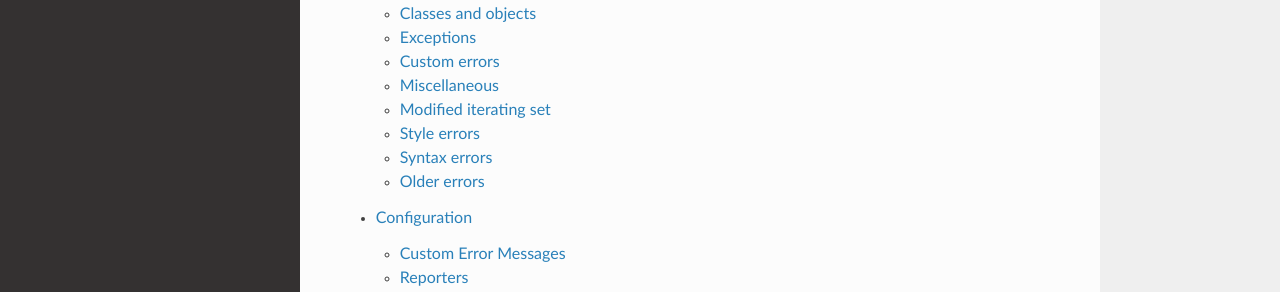
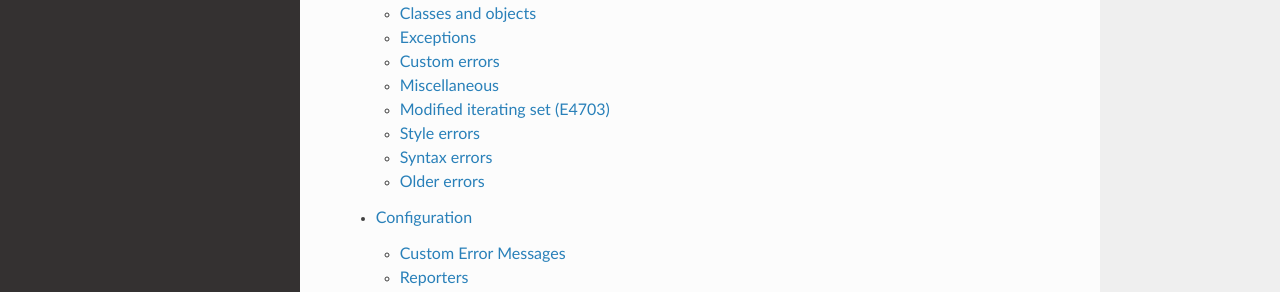
Before and after one commit to pyta-uoft/pyta, a Sphinx documentation site: the page built from docs/index.md, in a window 1280 px wide and 1177 px high. Shown: the part 530-822 px from the top of the window. Built offline with Sphinx 7.4.7 and the Read the Docs theme 2.0.0, drawn with Linux system fonts in a browser that asks for light colours.

Commit message:
Adding error code to title

````diff
--- a/docs/checkers/index.md
+++ b/docs/checkers/index.md
@@ -2559,11 +2559,11 @@ and `pdb.set_trace()`) are found. These breakpoints should be removed in product
 
 (E4703)=
 
-## Modified iterating set
+## Modified iterating set (E4703)
 
 This error occurs when a set is modified inside a for loop by adding or removing items from the `set`. Other types of modification are actually okay, and do not trigger the error. A copy of the `set` can be used instead.
 
-```{literalinclude} /../examples/pylint/e4702_modified_iterating_set.py
+```{literalinclude} /../examples/pylint/e4703_modified_iterating_set.py
 
 ```
 
````
